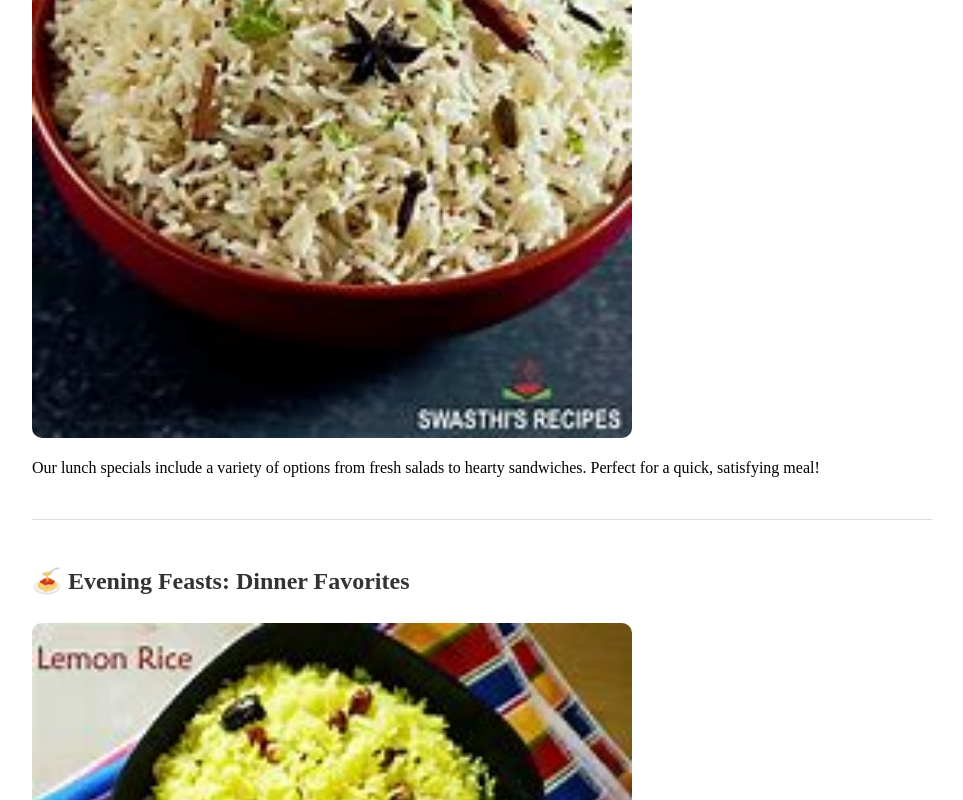
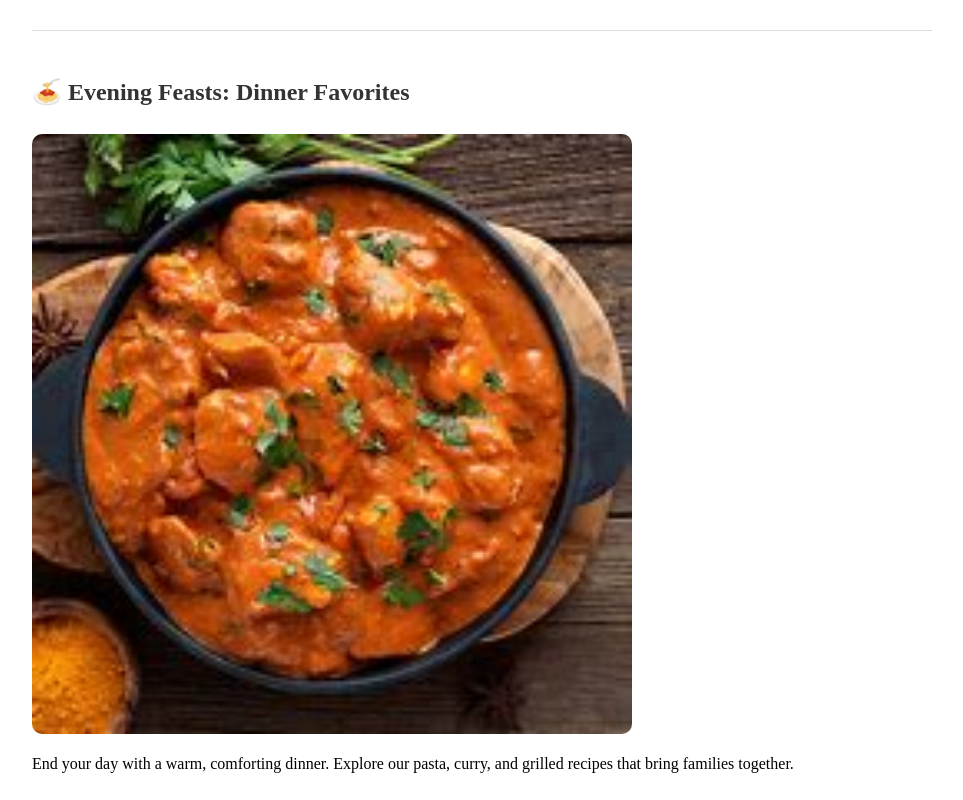
Before and after one commit to Vahin26/assignment3wp, a plain HTML site: page index.html in a window 1280 px wide. Shown: the part 1540-2340 px from the top of the page, without its empty margins (158-1121 px from the left). Drawn offline with Linux system fonts and the light colour scheme.

Commit message:
Update index.html

```diff
--- a/index.html
+++ b/index.html
@@ -80,13 +80,13 @@
 
         <div class="post">
             <h2>🍔 Midday Meals: Lunch Specials</h2>
-            <a href="lunch.html"><img src="jeera2.jfif" alt="Lunch Image" class="post-img"></a>
+            <a href="lunch.html"><img src="lr1.jfif" alt="Lunch Image" class="post-img"></a>
             <p>Our lunch specials include a variety of options from fresh salads to hearty sandwiches. Perfect for a quick, satisfying meal!</p>
         </div>
 
         <div class="post">
             <h2>🍝 Evening Feasts: Dinner Favorites</h2>
-            <a href="dinner.html"><img src="lr1.jfif" alt="Dinner Image" class="post-img"></a>
+            <a href="dinner.html"><img src="chicken.jfif" alt="Dinner Image" class="post-img"></a>
             <p>End your day with a warm, comforting dinner. Explore our pasta, curry, and grilled recipes that bring families together.</p>
         </div>
     </div>
```
